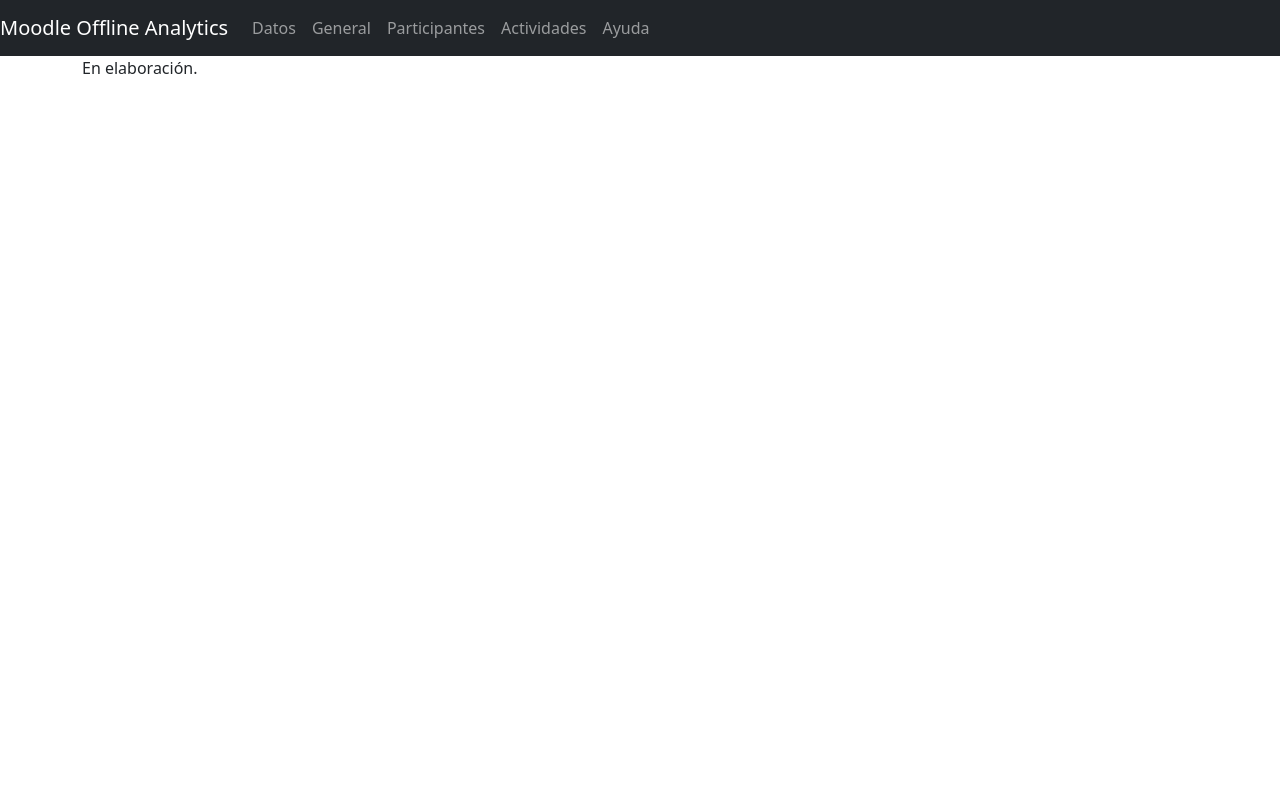
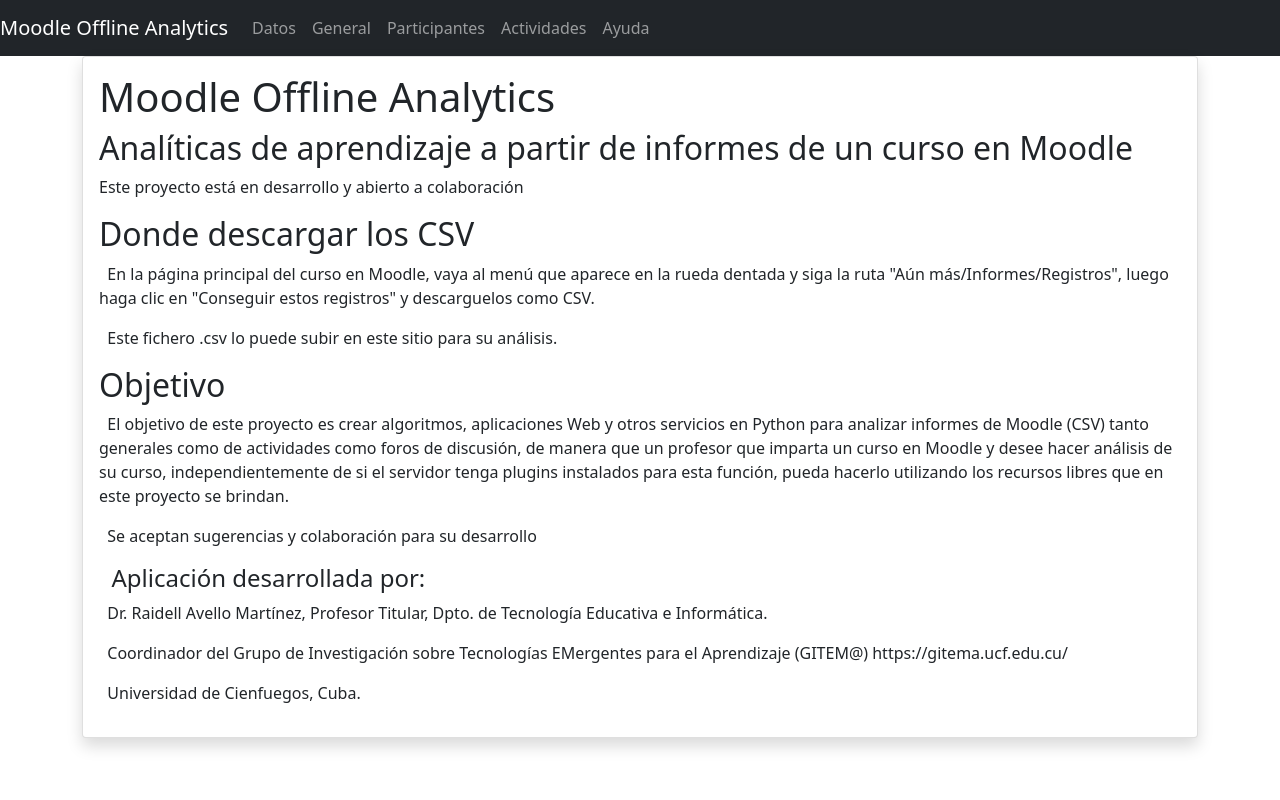
Before and after one commit to ravellom/moodle_csv_prof, a Django app: page / in a window 1280 px wide. Run offline with Django 3.2, Linux system fonts and the light colour scheme; some libraries are stand-ins or nearby versions.

Commit message:
general update

```diff
--- a/reviews/data.py
+++ b/reviews/data.py
@@ -17,8 +17,8 @@
     df = df.loc[df["Name"] != "-"]
     df = df.loc[df["Name"] != "Gestor General Cursos a Distancia"]
     df = descom_fecha(df)
-    my_globals.DATE_S = pd.to_datetime(df["date"].min())
-    my_globals.DATE_F = pd.to_datetime(df["date"].max())
+    my_globals.DATE_S = df["date"].min().strftime('%Y-%m-%d') #, format="%Y-%m-%d", dayfirst=True)
+    my_globals.DATE_F = df["date"].max().strftime('%Y-%m-%d') #, format="%Y-%m-%d", dayfirst=True)
     return df
 
 def descom_fecha(df):
--- a/reviews/my_globals.py
+++ b/reviews/my_globals.py
@@ -5,7 +5,8 @@
 
 # Global vars
 DF = pd.DataFrame
-DFF = DF
+DFF = pd.DataFrame
+
 DATE_S = pd.to_datetime("01-01-2021")
 DATE_F = pd.to_datetime("01-01-2021")
 BASE_TAMPLATE = 'plotly_white'
--- a/reviews/templates/data_analysis.html
+++ b/reviews/templates/data_analysis.html
@@ -23,8 +23,10 @@
       {% if result_present %}
       <button type="button" class="btn btn-sm btn-link">
         <a href="{% url 'data_analysis' %}?new_df=True">Eliminar Datos</a></button>
-        <p><b>Rango de fecha de los datos:</b> {{ date_s }} - {{ date_f }}</p>
-        <p><b>Cantidad de accesos:</b> {{ c_acc }}</p>
+        <p><h5>Rango de fecha de los datos:<br>
+          <span class="badge bg-success">{{ date_s }}</span> -
+          <span class="badge bg-success">{{ date_f }}</span></h5>
+        <p><h5>Cantidad de accesos: <span class="badge bg-success"> {{ c_acc }}</span></h5>
       {% endif %}
 
     </div></p>
--- a/reviews/templates/index.html
+++ b/reviews/templates/index.html
@@ -5,10 +5,43 @@
 {% block content %}
 
 <div class="container body-content">
+  <div class="card shadow">
+    <div class="card-body">
+     <h1> Moodle Offline Analytics</h1>
+    <h2>Analíticas de aprendizaje a partir de informes de un curso en Moodle</h2>
+     <p>Este proyecto está en desarrollo y abierto a colaboración</p>
 
-  En elaboración.
+    <h2>Donde descargar los CSV </h2>
 
+    <p>  En la página principal del curso en Moodle, vaya al menú
+    que aparece en la rueda dentada y siga la ruta &quot;Aún más/Informes/Registros&quot;,
+    luego haga clic en &quot;Conseguir estos registros&quot; y descarguelos como CSV.</p>
+
+    <p>  Este fichero .csv lo puede subir en este sitio para su análisis.</p>
+
+    <h2> Objetivo</h2>
+
+    <p>  El objetivo de este proyecto es crear algoritmos,
+    aplicaciones Web y otros servicios en Python para analizar informes de Moodle
+    (CSV) tanto generales como de actividades como foros de discusión, de manera
+    que un profesor que imparta un curso en Moodle y desee hacer análisis de su
+    curso, independientemente de si el servidor tenga plugins instalados para esta
+    función, pueda hacerlo utilizando los recursos libres que en este proyecto se
+    brindan.</p>
+
+    <p>  Se aceptan sugerencias y colaboración para su desarrollo</p>
+
+   <h4>  Aplicación desarrollada por:</h4>
+
+    <p>  Dr. Raidell Avello Martínez, Profesor Titular, Dpto. de
+    Tecnología Educativa e Informática.</p>
+
+    <p>  Coordinador del Grupo de Investigación sobre Tecnologías
+    EMergentes para el Aprendizaje (GITEM@) https://gitema.ucf.edu.cu/</p>
+
+    <p>  Universidad de Cienfuegos, Cuba.</p>
+  </div>
+</div>
 </div>
 
-
 {% endblock %}
--- a/reviews/views.py
+++ b/reviews/views.py
@@ -16,8 +16,9 @@
 
 # Create your views here.
 
-# Inicar dataframe
+# Inicar dataframes
 my_globals.DF = pd.DataFrame
+my_globals.DFF = pd.DataFrame
 
 def index(request):
     return render(request, 'index.html')
@@ -29,12 +30,14 @@
         new_df = bool(request.GET.get("new_df", False))
         if new_df:
             my_globals.DF = my_globals.DF.iloc[0:0] # vaciar el df
+            my_globals.DFF = my_globals.DFF.iloc[0:0]
             #new_df = False
             return redirect('data_analysis') #render(request, 'data_analysis.html')
         if my_globals.DF.empty:
             if request.method == 'POST' and request.FILES['myfile']:
                 myfile = request.FILES['myfile']
                 my_globals.DF = data.data_upload(myfile)
+                my_globals.DFF = my_globals.DF
                 df2 = my_globals.DF.head(10)
                 df2_html = df2.to_html(classes="table table-striped", border=0)
                 return render(request, 'data_analysis.html',
@@ -44,18 +47,18 @@
                     'date_f': my_globals.DATE_F,
                     'c_acc' : my_globals.DF.shape[0]})
         elif my_globals.DF.empty == False:
-            if "date_s" in request.POST:
-                    my_globals.DATE_S = pd.to_datetime(request.POST['date_s'])
-                    my_globals.DATE_F = pd.to_datetime(request.POST['date_f'])
-                    my_globals.DF = my_globals.DF[(my_globals.DF['datefull'] > my_globals.DATE_S) & (my_globals.DF['datefull'] < my_globals.DATE_F)]
-            df2 = my_globals.DF.head(10)
+            if "date_s" in request.POST and "date_f" in request.POST: ## Filtrar
+                    my_globals.DATE_S = request.POST['date_s']
+                    my_globals.DATE_F = request.POST['date_f']
+                    my_globals.DFF = my_globals.DF[(my_globals.DF['datefull'] > my_globals.DATE_S) & (my_globals.DF['datefull'] < my_globals.DATE_F)]
+            df2 = my_globals.DFF.head(10)
             df2_html = df2.to_html(classes="table table-striped table-sm", border=0)
             return render(request, 'data_analysis.html',
                 {'result_present': True,
                     'df': df2_html,
                     'date_s': my_globals.DATE_S,
                     'date_f': my_globals.DATE_F,
-                    'c_acc' : my_globals.DF.shape[0]})
+                    'c_acc' : my_globals.DFF.shape[0]})
     except Exception:
         messages.error(request,"No ha seleccionado fichero!")
     return render(request, 'data_analysis.html')
@@ -64,8 +67,8 @@
 
 def general_analysis(request):
     if my_globals.DF.empty == False:
-        div1 = general.plot_general_1(my_globals.DF, pd.to_datetime("2021-01-01"), pd.to_datetime("2021-12-01"))
-        div2 = general.plot_general_heatmap(my_globals.DF, my_globals.DATE_S, my_globals.DATE_F)
+        div1 = general.plot_general_1(my_globals.DFF)
+        div2 = general.plot_general_heatmap(my_globals.DFF)
         return render(request, 'general.html',
                       {'result_present': True,
                        'div1': div1,
@@ -77,13 +80,12 @@
 
 def part_analysis(request):
     if my_globals.DF.empty == False:
-
         ### Gráfico de cantidad de participantes por actividad
-        div1 = participants.plot_part_act2(my_globals.DF)
+        div1 = participants.plot_part_act2(my_globals.DFF)
         #div2 = participants.plot_general_heatmap(settings.DF, settings.DATE_S, settings.DATE_F)
 
         ### Agrupar usuarios
-        df_usr_t1 = my_globals.DF['Name'].value_counts().reset_index().rename(columns={'index': 'Usuario', 'Name':'Accesos'})
+        df_usr_t1 = my_globals.DFF['Name'].value_counts().reset_index().rename(columns={'index': 'Usuario', 'Name':'Accesos'})
         cant_part = df_usr_t1.shape
         ### Convertir df a html con pandas
         df_usr_t1_html = df_usr_t1.to_html(classes="table table-striped table-sm", border=0, justify="left")
@@ -102,8 +104,8 @@
     if my_globals.DF.empty == False:
 
         ### hh
-        div1 = activities.plot_act_acc(my_globals.DF)
-        div2 = activities.plot_act_acc2(my_globals.DF)
+        div1 = activities.plot_act_acc(my_globals.DFF)
+        div2 = activities.plot_act_acc2(my_globals.DFF)
         ### gg
 
         ### Convertir df a html con pandas
```
Also changed, not shown: reviews/general.py (+4 -5 lines).
